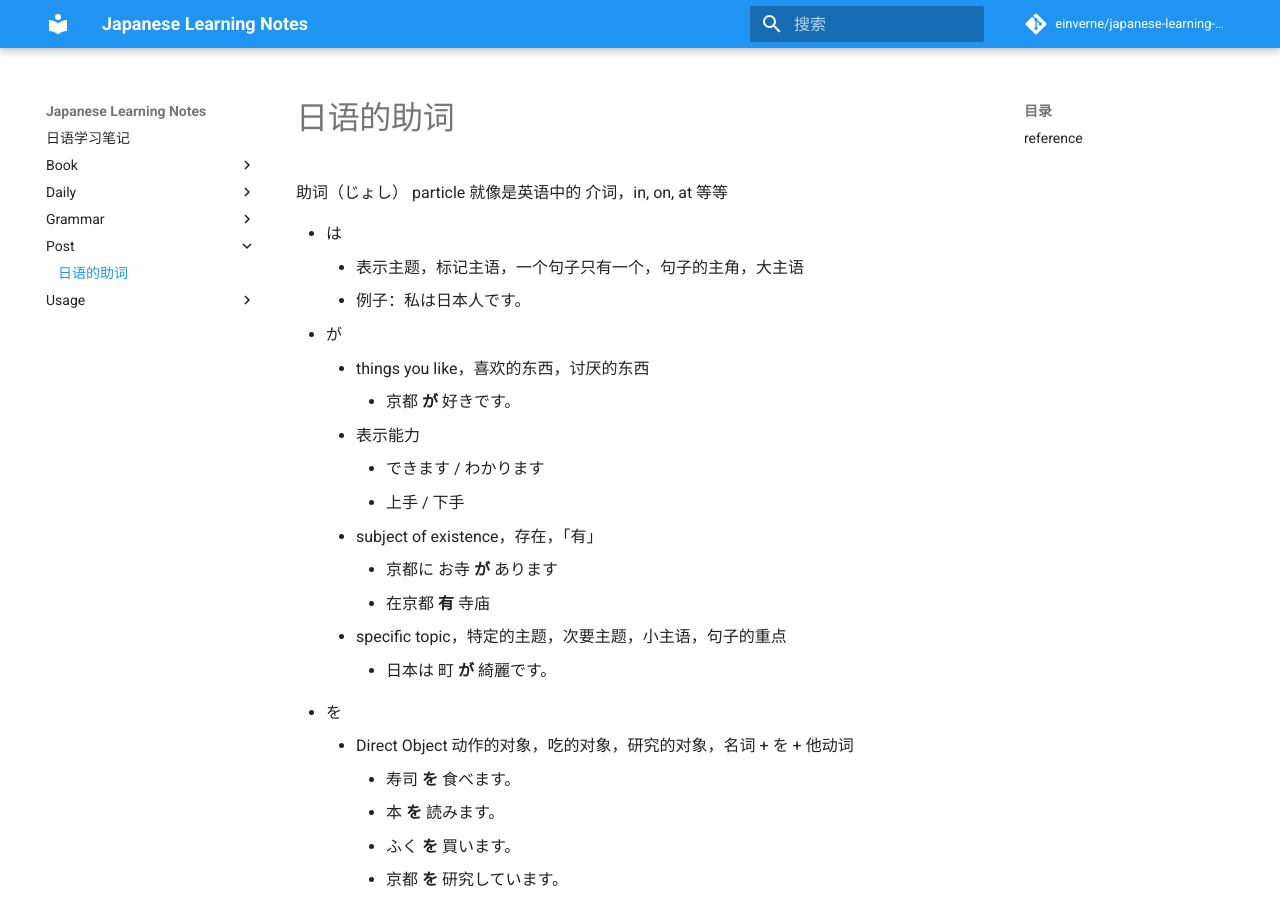
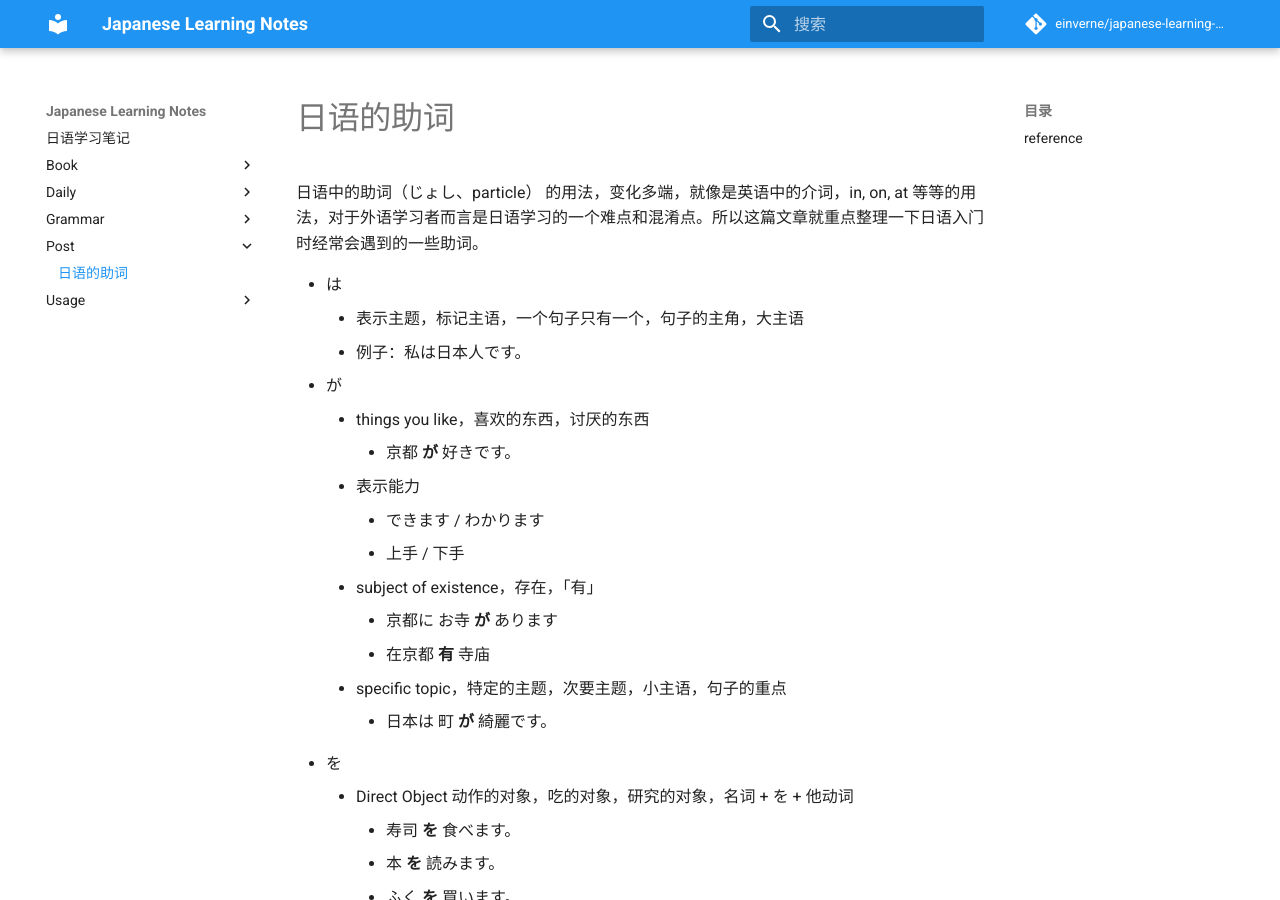
Before and after one commit to einverne/japanese-learning-notes, an MkDocs documentation site: the page built from docs/post/japanese-particles.md, in a window 1280 px wide and 900 px high. Built offline with MkDocs 1.6.1 and Material for MkDocs 9.7.7, drawn with Linux system fonts in a browser that asks for light colours; comment, search, counter and statistics services are not loaded.

Commit message:
feat: add note 37

```diff
--- a/docs/post/japanese-particles.md
+++ b/docs/post/japanese-particles.md
@@ -5,13 +5,13 @@ aliases: "日语的助词"
 tagline: ""
 description: ""
 category:
-tags: [ ]
+tags: [ japanese, particle,  ]
 comments: true
 create_time: 2023-01-12 14:16:08
 last_updated: 2023-01-12 14:16:08
 ---
 
-助词（じょし） particle 就像是英语中的 介词，in, on, at 等等
+日语中的助词（じょし、particle） 的用法，变化多端，就像是英语中的介词，in, on, at 等等的用法，对于外语学习者而言是日语学习的一个难点和混淆点。所以这篇文章就重点整理一下日语入门时经常会遇到的一些助词。
 
 - は
     - 表示主题，标记主语，一个句子只有一个，句子的主角，大主语
```
